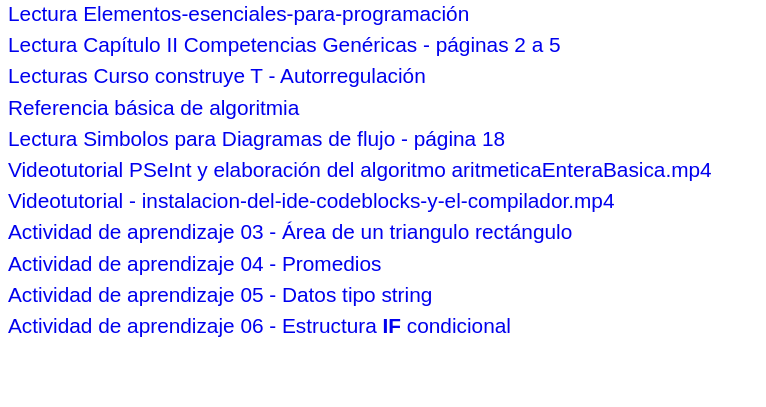
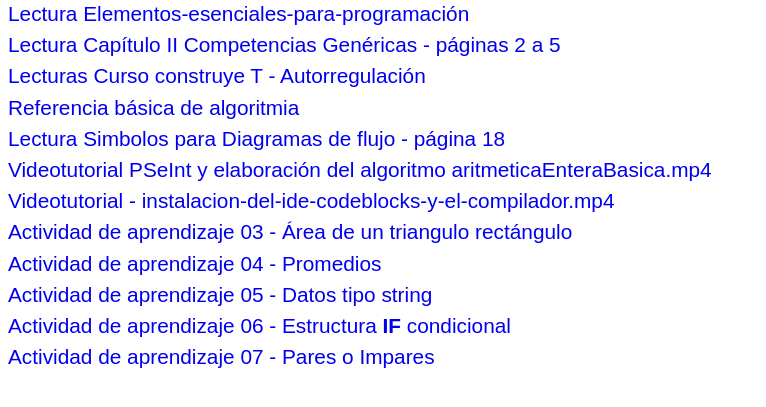
Before and after one commit to edistance/prgmod1, a plain HTML site: page index.html in a window 1280 px wide. Shown: the part 89-496 px from the top of the page, without its empty margins (0-766 px from the left). Drawn offline with Linux system fonts and the light colour scheme.

Commit message:
Se agrego la actividad 07 - Par Impar

```diff
--- a/index.html
+++ b/index.html
@@ -1,7 +1,7 @@
 <!DOCTYPE html>
 <html>
 	<head>
-		 <meta charset="UTF-8">
+		<meta charset="UTF-8">
 		<title>Programación módulo 1</title>
 		<link rel="stylesheet" href="index.css">
 	</head>
@@ -18,6 +18,7 @@
 		<a href="actividades/act04-promedio.pdf">Actividad de aprendizaje 04 - Promedios</a>
 		<a href="actividades/act05-2019-string.pdf">Actividad de aprendizaje 05 - Datos tipo string</a>
 		<a href="actividades/act06-estructura-if.pdf">Actividad de aprendizaje 06 - Estructura <span class="negrita">IF</span> condicional</a>
+		<a href="actividades/act07-parImpar.pdf">Actividad de aprendizaje 07 - Pares o Impares</a>
 
 	</body>
 </html>
```
Also changed, not shown: 1 other file.
